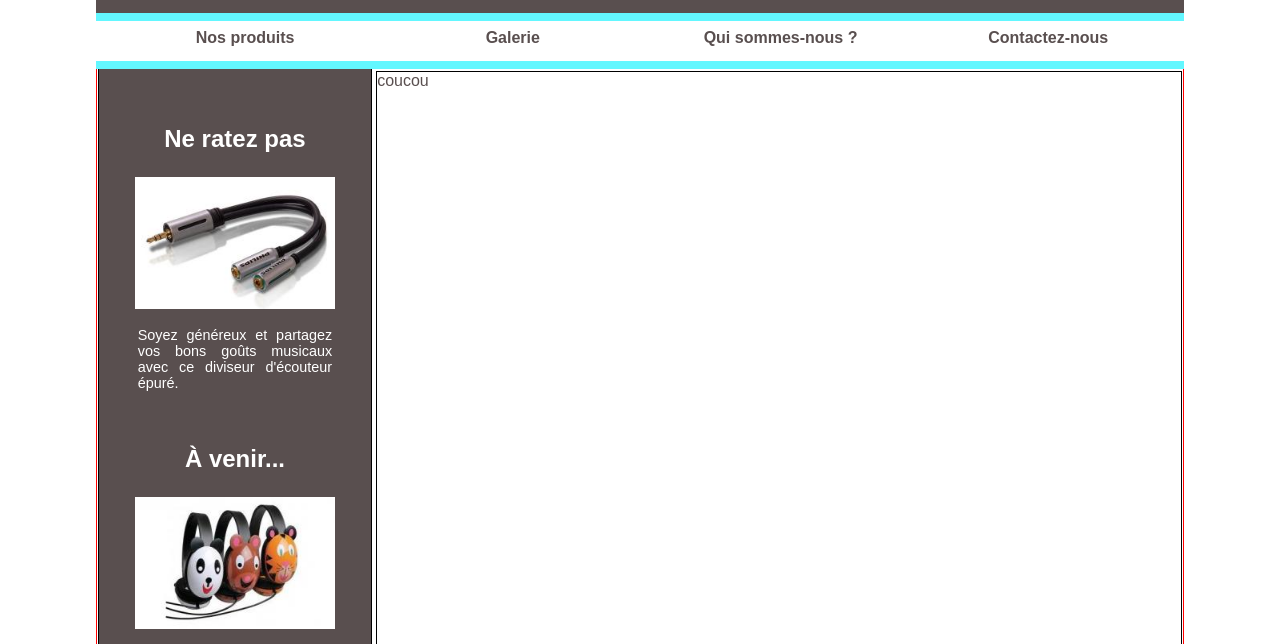
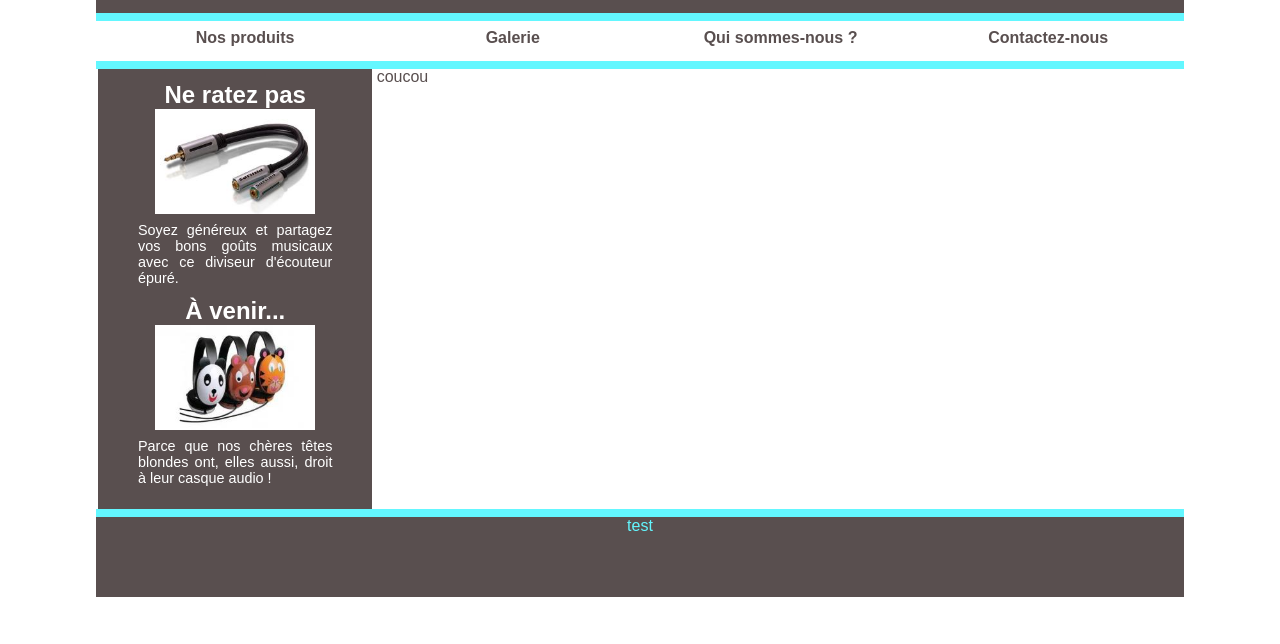
Before and after one commit to farrradise/EXO_SITE_MARCHAND, a plain HTML site: page index.html in a window 1280 px wide. Shown: the part 147-791 px from the top of the page. Drawn offline with Linux system fonts and the light colour scheme.

Commit message:
index.html : positionning is finally OK

```diff
--- a/style.css
+++ b/style.css
@@ -143,17 +143,20 @@ nav li:hover {
 /* Mise en page Main ------------------------------------------*/
 /* -------------------------------------------------------- */
 
+
+/* pour comprendre le positionnement bizarre
+aside article, main, main aside, main section, aside p {  border: 1px solid black;}*/
+
+
 main {
-  border: 1px solid red;
   padding: 0px;
-  height: 53.5em;
-  margin: auto;
-  }
+  height: 41em;
+  margin: auto auto 0px auto;
+}
 
 main aside, main section {
   position: relative;
   z-index: 1;
-  border: 1px solid black;
 }
 
 /* Mise en page Aside --------------------------------------  */
@@ -166,21 +169,27 @@ aside {
   top: 13.4em;
   text-align: left;
   background: rgb(89,79,79);
-  height: 40em;
+  height: 27.5em;
 }
 
 aside article {
   vertical-align: middle;
   text-align: center;
   width: 100%;
-  height: 17em;
-  margin-top: 1em;
+  height: 13em;
+  padding-bottom: 0.5em;
   color: white;
-  padding: 1em 0 1em 0;
+  margin-top: 0.5em;
 }
 
+aside h3 {
+  margin: 0em auto 0em auto;
+  padding-top: 0.2em;
+}
+
+
 aside img {
-  width: 12.5em;
+  width: 10em;
 }
 
 aside article:hover {
@@ -191,12 +200,17 @@ aside article:hover {
 }
 
 aside p {
-  margin: 1em auto auto auto;
+  margin: 0.3em auto auto auto;
   font-size: 0.9em;
   width: 13.5em;
   text-align: justify;
   font-weight: normal;
 }
+
+aside article:last-child {
+  margin-top : 0em;
+}
+
 
 aside h3 {
   font-size: 1.5em;
@@ -207,9 +221,9 @@ aside h3 {
 
 main section {
   width: 74%;
-  height: 40em;
+  height: 27.5em;
   text-align: justify;
-  top: -24.5em;
+  top: -11.7em;
 }
 
 /* Mise en page footer----------------------------------------------- */
```
